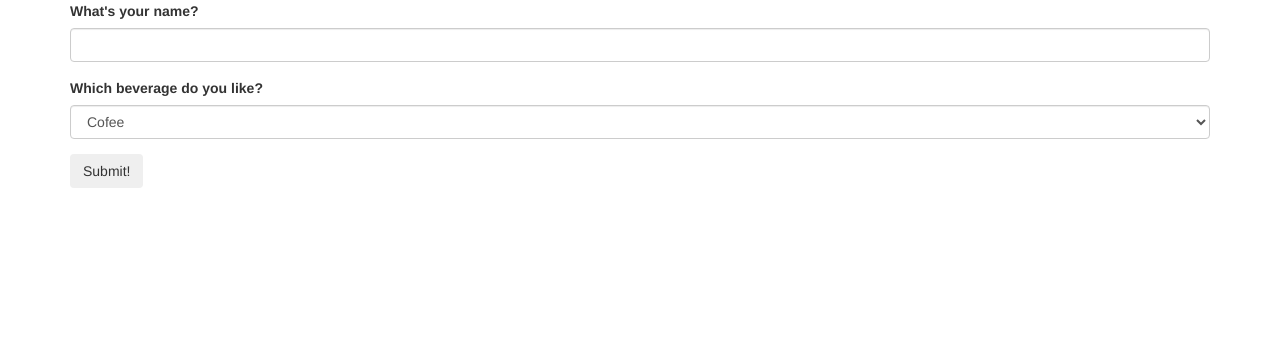
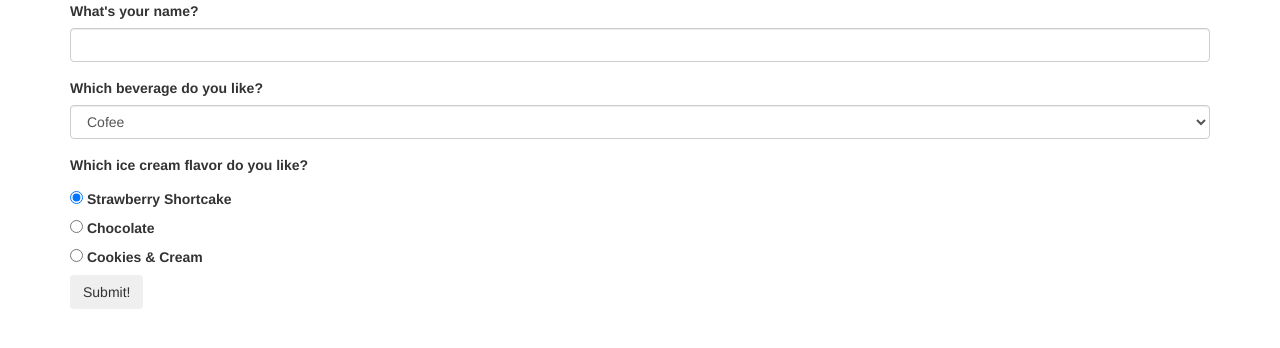
Before and after one commit to planeswalker1/select-boxes, a plain HTML site: page index.html in a window 1280 px wide. Drawn offline with Linux system fonts and the light colour scheme.

Commit message:
Add radio buttons input and p

```diff
--- a/index.html
+++ b/index.html
@@ -27,11 +27,31 @@
           <option>Water</option>
         </select>
       </div>
+      <p><strong>Which ice cream flavor do you like?</strong></p>
+      <div class="form-check">
+        <label class="form-check-label">
+          <input class="form-check-input" type="radio" name="flavor" id="flavor" value="strawberry shortcake" checked>
+          Strawberry Shortcake
+        </label>
+      </div>
+      <div class="form-check">
+        <label class="form-check-label">
+          <input class="form-check-input" type="radio" name="flavor" id="flavor" value="chocolate">
+          Chocolate
+        </label>
+      </div>
+      <div class="form-check">
+        <label class="form-check-label">
+          <input class="form-check-input" type="radio" name="flavor" id="flavor" value="cookies and cream">
+          Cookies &amp; Cream
+        </label>
+      </div>
       <button class="btn btn-inverse" type="submit">Submit!</button>
     </form>
     <div class="info">
       <p>Your name is <span id="outputInput"></span></p>
       <p>One of your favorite beverages is <span id="outputSelect"></span></p>
+      <p>You like <span id="outputRadio"></span> ice cream</p>
     </div>
   </div>
 </body>
```
